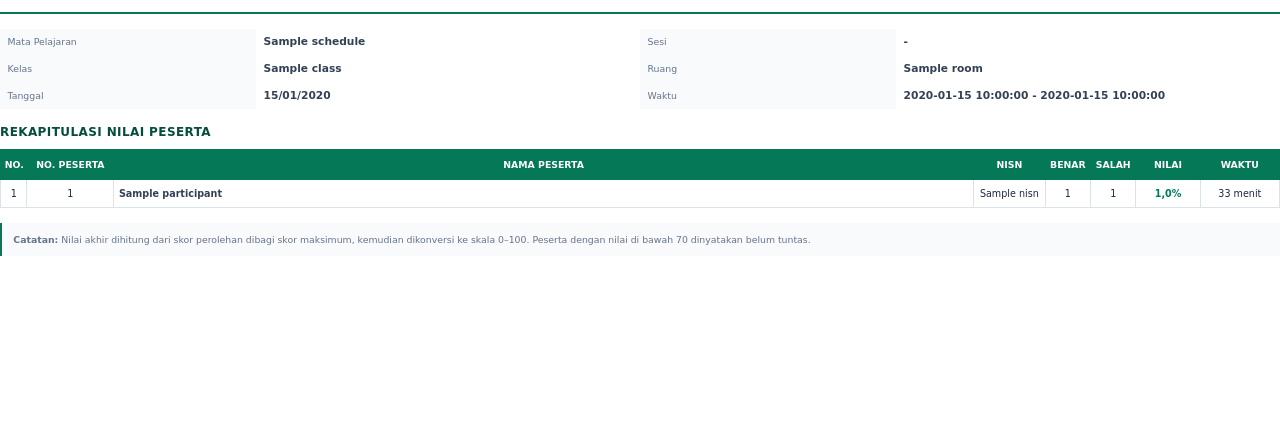
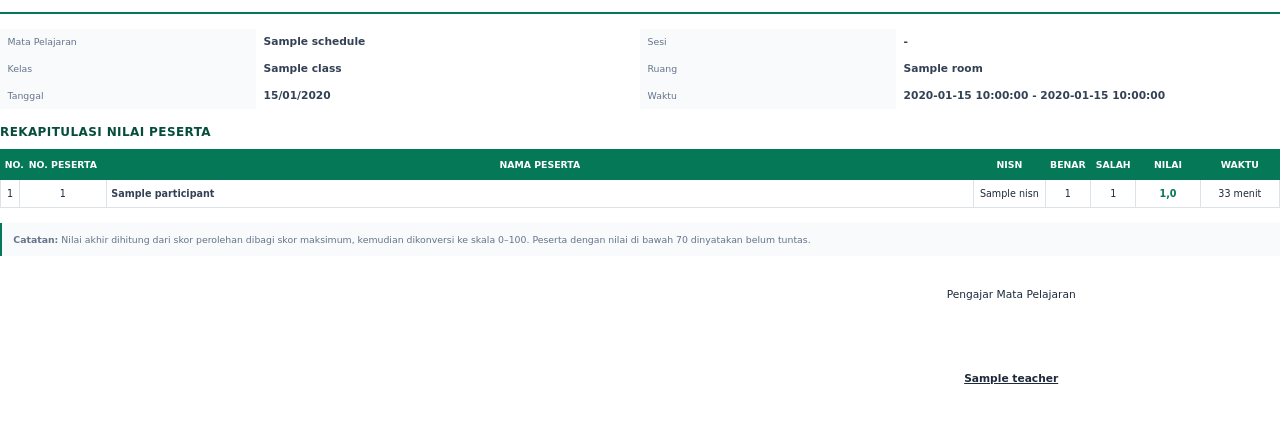
Before and after one commit to doeyekh/cbt-laravel-inertia-react, a Laravel app: template resources/views/reports/pdf.blade.php in a window 1280 px wide. Shown: the part 72-495 px from the top of the page. Run offline with Laravel 12, Linux system fonts and the light colour scheme; the template is opened without the code that fills it: most values are stand-ins (such as "Sample title", 1, 10 or a date in 2020); parts of the project's set-up code (start-up, migrations or seed data) failed here and were passed over.

Commit message:
Perbaikan cetak pdf nilai

```diff
--- a/resources/views/reports/pdf.blade.php
+++ b/resources/views/reports/pdf.blade.php
@@ -216,18 +216,38 @@
         .footer-space {
             height: 3mm;
         }
+
+        .signature {
+            margin-top: 8mm;
+            page-break-inside: avoid;
+        }
+
+        .signature-block {
+            width: 42%;
+            text-align: center;
+        }
+
+        .signature-space {
+            height: 18mm;
+        }
+
+        .signature-name {
+            font-weight: bold;
+            text-decoration: underline;
+        }
     </style>
 </head>
 
 <body>
 
     @php
-        $percentage = fn ($value) => $value === null
+        $score = fn ($value) => $value === null
             ? '-'
-            : number_format((float) $value, 1, ',', '.') . '%';
+            : number_format((float) $value, 1, ',', '.');
 
-        $minutes = fn ($seconds) =>
-            floor(((int) ($seconds ?? 0)) / 60) . ' menit';
+        $minutes = fn ($seconds) => $seconds === null
+            ? '-'
+            : floor((int) $seconds / 60) . ' menit';
 
         $examDate = !empty($schedule['exam_date'])
             ? \Illuminate\Support\Carbon::parse($schedule['exam_date'])->format('d/m/Y')
@@ -318,7 +338,7 @@
     <table class="data-table">
         <thead>
             <tr>
-                <th style="width: 7mm;">No.</th>
+                <th style="width: 5mm;">No.</th>
                 <th style="width: 23mm;">No. Peserta</th>
                 <th>Nama Peserta</th>
                 <th style="width: 19mm;">NISN</th>
@@ -347,15 +367,15 @@
                     </td>
 
                     <td class="text-center">
-                        {{ $participant['correct_count'] ?? 0 }}
+                        {{ $participant['correct_count'] ?? '-' }}
                     </td>
 
                     <td class="text-center">
-                        {{ $participant['wrong_count'] ?? 0 }}
+                        {{ $participant['wrong_count'] ?? '-' }}
                     </td>
 
                     <td class="text-center score">
-                        {{ $percentage($participant['percentage'] ?? null) }}
+                        {{ $score($participant['percentage'] ?? null) }}
                     </td>
 
                     <td class="text-center">
@@ -365,7 +385,7 @@
             @empty
                 <tr>
                     <td colspan="8" class="empty-row">
-                        Belum ada peserta yang memulai ujian.
+                        Belum ada siswa yang terdaftar pada kelas ini.
                     </td>
                 </tr>
             @endforelse
@@ -380,5 +400,18 @@
         Peserta dengan nilai di bawah 70 dinyatakan belum tuntas.
     </div>
 
+    <table class="signature">
+        <tr>
+            <td width="58%"></td>
+            <td class="signature-block">
+                <p>Pengajar Mata Pelajaran</p>
+                <div class="signature-space"></div>
+                <p class="signature-name">
+                    {{ $schedule['teacher'] ?? '........................................' }}
+                </p>
+            </td>
+        </tr>
+    </table>
+
 </body>
 </html>
```
Also changed, not shown: app/Http/Controllers/Admin/ExamReportController.php (+58 -0 lines), tests/Feature/Admin/ExamReportControllerTest.php (+38 -0 lines).
